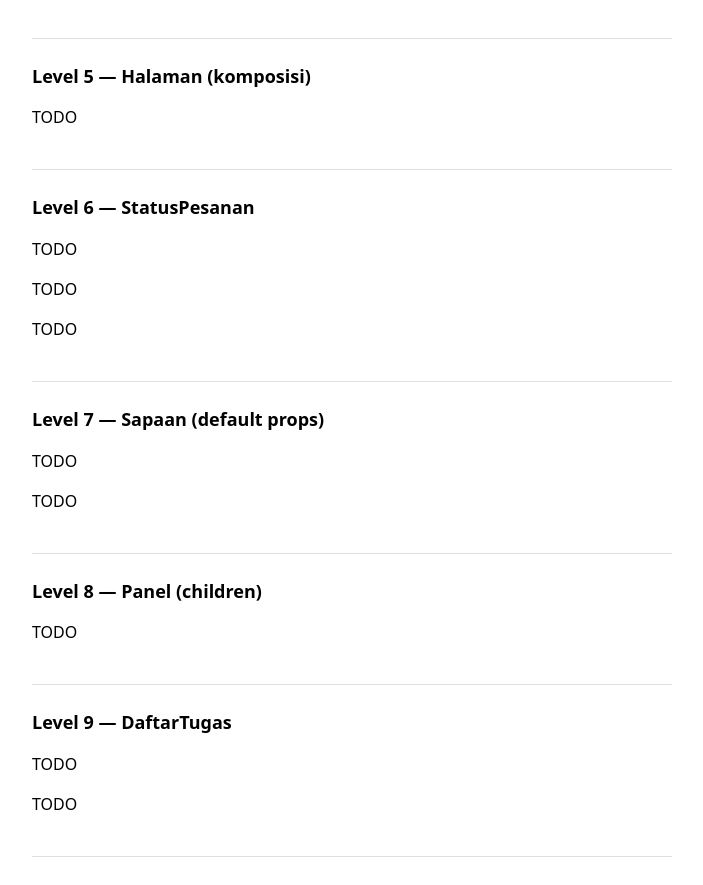
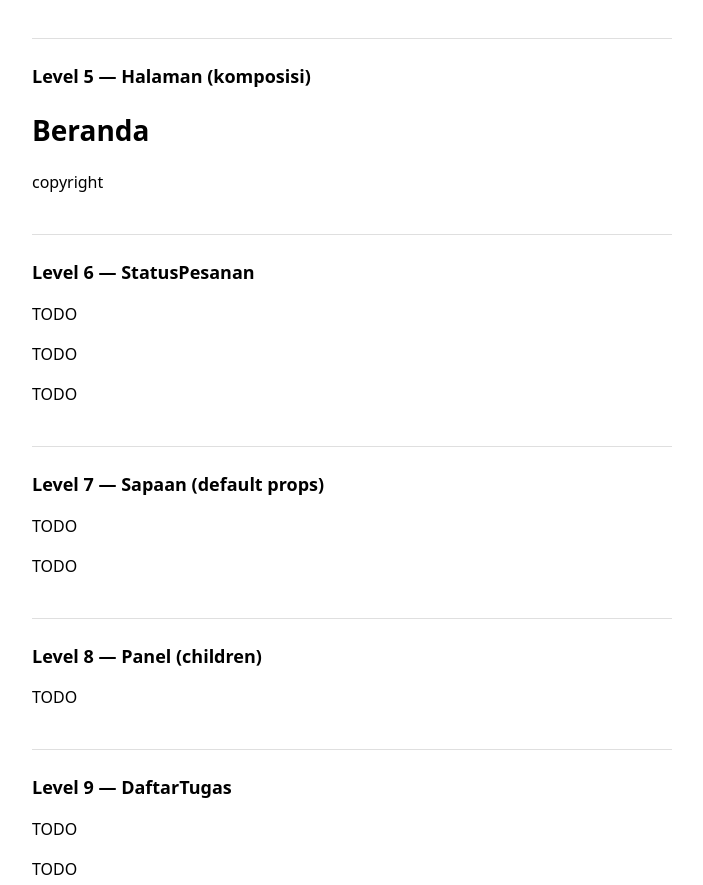
Before and after one commit to webdev-if-its/frontend-5053241034, a React (Vite) app in the folder pertemuan-02/: page / in a window 1280 px wide. Shown: the part 916-1801 px from the top of the page, without its empty margins (288-991 px from the left). Built offline with nearby package versions, Linux system fonts and the light colour scheme.

Commit message:
pertemuan-02: level 5 selesai

```diff
--- a/pertemuan-02/src/components/Halaman.tsx
+++ b/pertemuan-02/src/components/Halaman.tsx
@@ -1,18 +1,27 @@
 // TODO(Level 5): lengkapi TIGA function component di bawah ini (komposisi
 // komponen — lihat SOAL.md untuk kontrak lengkap tiap fungsi).
 
+type Props = {
+  judul: string
+}
+
 // Header menerima { judul: string }, render <header><h1>{judul}</h1></header>
-export function Header(props: any) {
-  return <header>TODO</header>
+export function Header(props: Props) {
+  return <header><h1>{props.judul}</h1></header>
 }
 
 // Footer tidak menerima props, render <footer><p>© 2026 Kelas Frontend</p></footer>
 export function Footer() {
-  return <footer>TODO</footer>
+  return <footer>copyright</footer>
 }
 
 // Halaman menerima { judul: string }, render <Header judul={judul} />
 // diikuti <Footer /> (pakai Fragment, JANGAN tambah <div> pembungkus baru).
-export function Halaman(props: any) {
-  return <div>TODO</div>
+export function Halaman(props: Props) {
+  return (
+    <>
+      <Header judul={props.judul} />
+      <Footer />
+    </>
+  )
 }
```
